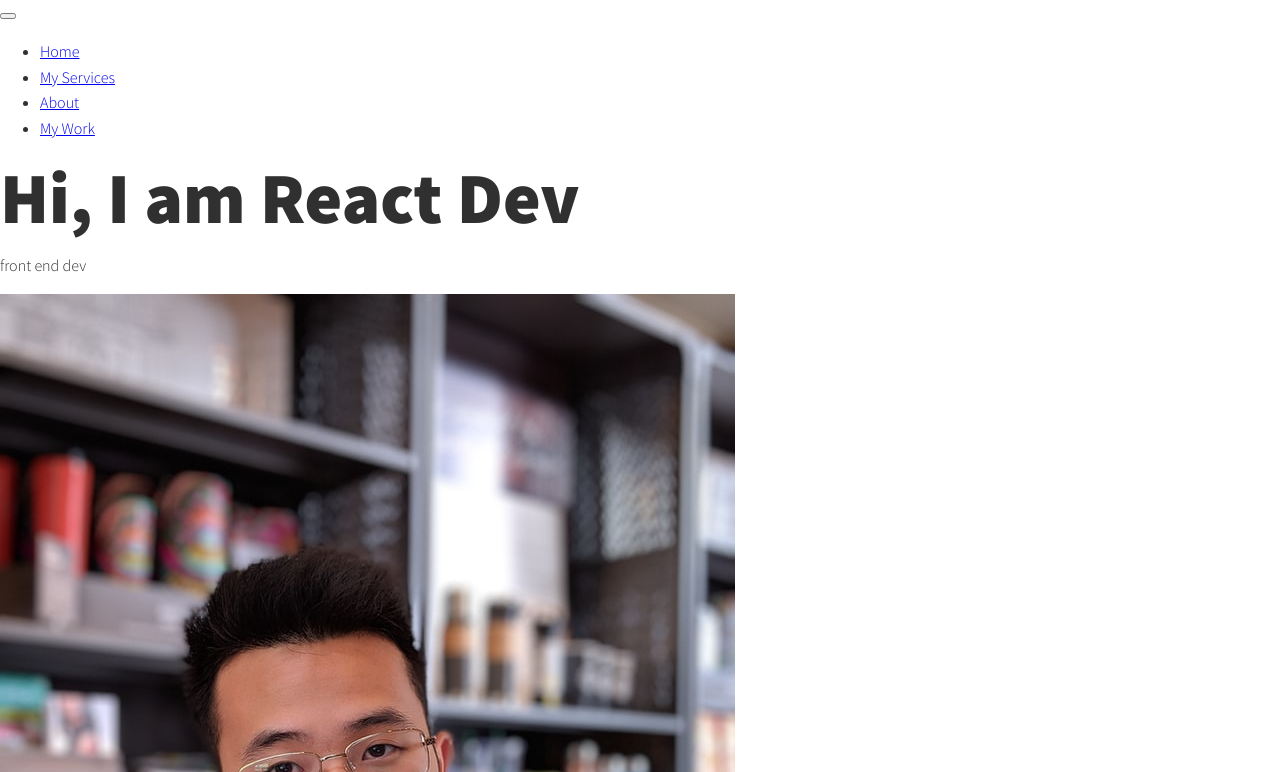
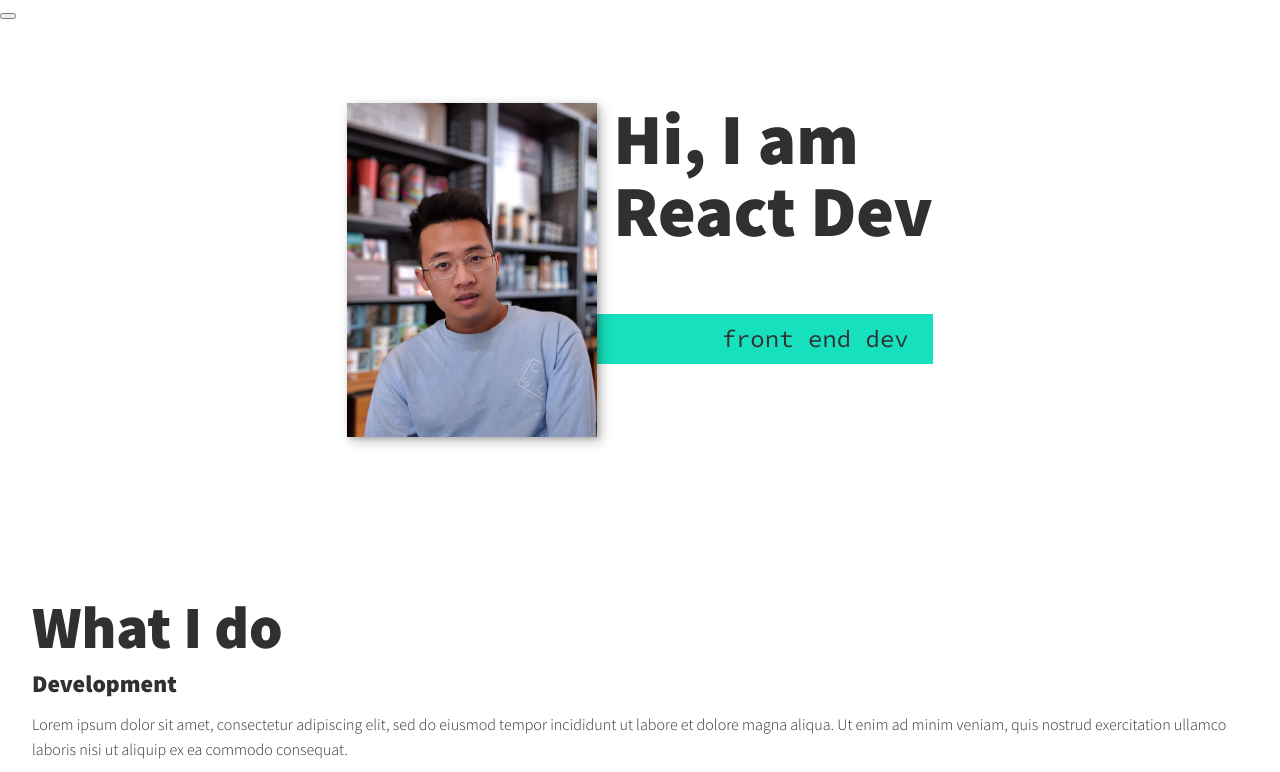
Before and after one commit to migben/portfolio-storming, a plain HTML site: page march2022/index.html in a window 1280 px wide. Shown: the part 28-800 px from the top of the page. Drawn offline with nearby package versions, Linux system fonts and the light colour scheme.

Commit message:
stlying main section

```diff
--- a/march2022/css/style.css
+++ b/march2022/css/style.css
@@ -20,6 +20,9 @@
     --fs-h2: 2.25rem;
     --fs-h3: 1.25rem;
     --fs-body: 1rem;
+
+    --bs: .25em .25em .75em rgba(0,0,0,.25),
+            .125em .125em .25em rgba(0,0,0,.15);
 }
 
 @media (min-width: 800px) {
@@ -42,6 +45,10 @@ body {
     line-height: 1.6;
 }
 
+section {
+    padding: 5em 2em;
+}
+
 img {
     display: block;
     max-width: 100%;
@@ -50,7 +57,7 @@ img {
 /* typography */
 
 h1,h2,h3 {
-    line-height: 1.1;
+    line-height: 1;
     margin: 0;
 }
 
@@ -65,3 +72,78 @@ h2 {
 h3 {
     font-size: var(--fs-h3)
 }
+
+.section__title {
+    margin-bottom: .25em;
+}
+
+.section__subtitle--intro {
+    font-weight: var(--fw-reg);
+}
+
+.section__title--intro strong {
+    display: block;
+}
+
+.section__subtitle {
+    margin: 0;
+    font-size: var(--fs-h3);
+}
+
+.section__subtitle--intro,
+.section__subtitle--about {
+    background: var(--clr-accent);
+    font-family: var(--ff-secondary);
+    padding: .25em 1em;
+    margin-bottom: 1em;
+}
+
+/* header */
+
+nav {
+    display: none;
+}
+
+/* intro/landing section */
+
+.intro {
+    position: relative;
+}
+
+.intro__img {
+    box-shadow: var(--bs);
+}
+
+.section__subtitle--intro {
+    display: inline-block;
+}
+
+@media (min-width: 600px) {
+    .intro {
+        display: grid;
+        width: min-content;
+        margin: 0 auto;
+        grid-column-gap: 1em;
+        grid-template-areas:
+            "img title"
+            "img subtitle";
+        grid-template-columns: min-content max-content;
+    }
+
+    .intro__img {
+        grid-area: img;
+        min-width: 250px;
+        z-index: 2;
+
+    }
+
+    .section__subtitle--intro {
+        align-self: start;
+        grid-column: -1/1;
+        grid-row: 2;
+        text-align: right;
+        left: -1.5em;
+        width: calc(100%+1.5em);
+        ;
+    }
+}
--- a/march2022/index.html
+++ b/march2022/index.html
@@ -39,7 +39,7 @@
                 Hi, I am <strong>React Dev</strong>
             </h1>
             <p class="section__subtitle section__subtitle--intro">front end dev</p>
-            <img src="img/dev-head-01.png" alt="Headshot smiling dev">
+            <img src="img/dev-head-01.png" alt="Headshot smiling dev" class="intro__img">
         </section>
 
         <section class="my-services" id="serviv">
```
